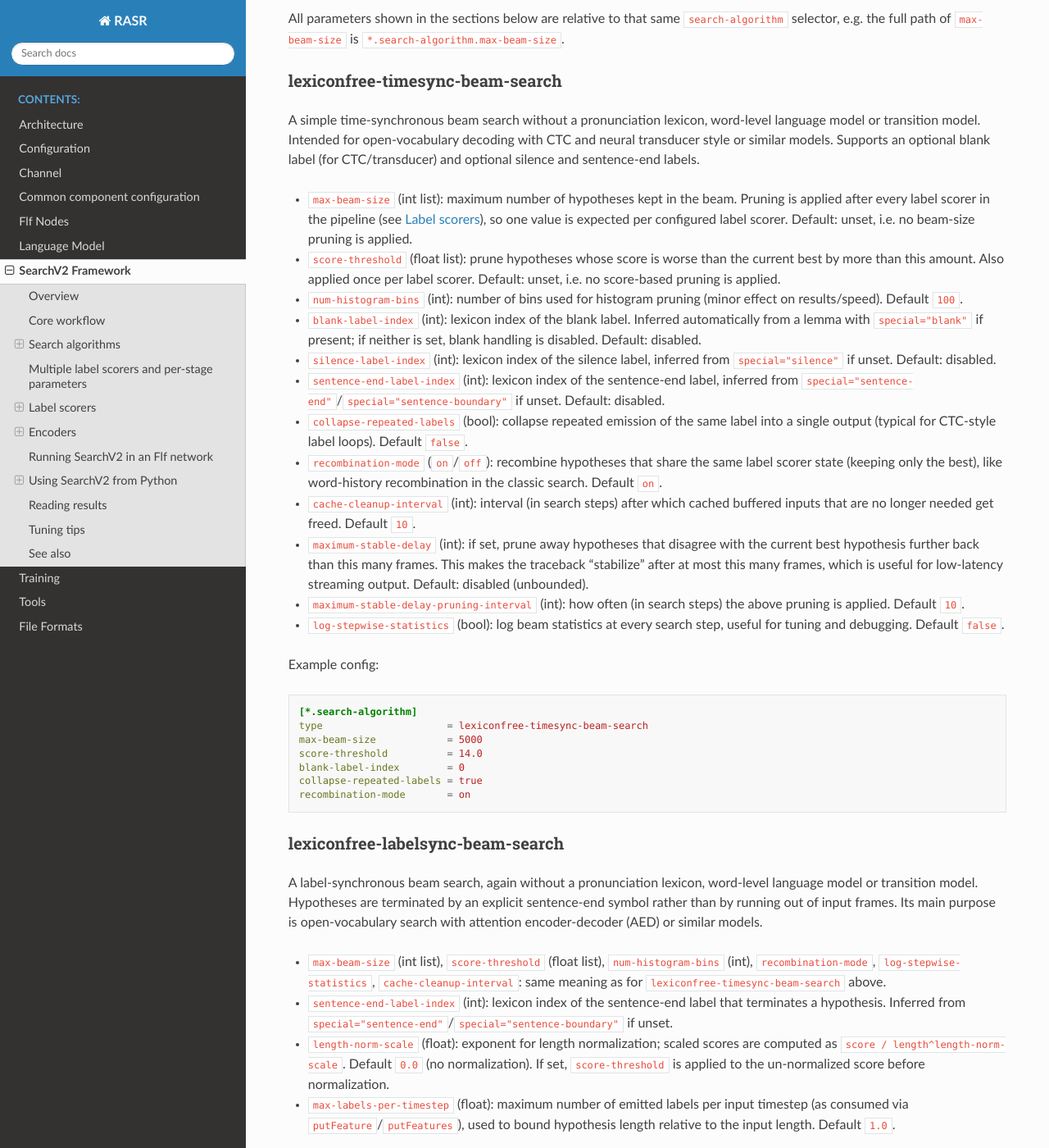
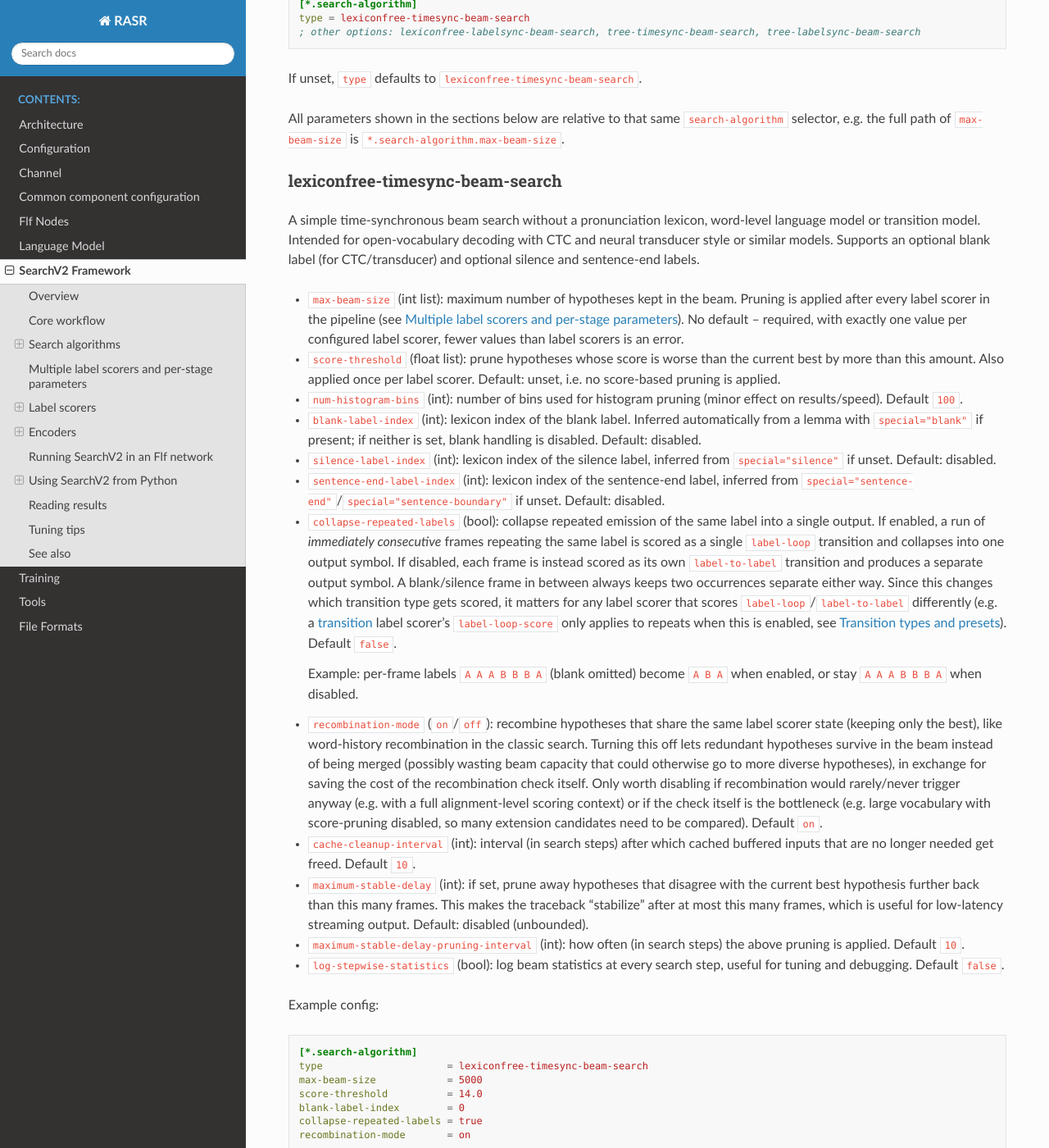
Before and after one commit to rwth-i6/rasr, a Sphinx documentation site: the page built from doc/search_v2.rst, in a window 1280 px wide and 1400 px high, scrolled down 4309 px. Shown: the whole window at 82% size. Built offline with Sphinx 7.4.7 and the Read the Docs theme 3.1.0, drawn with Linux system fonts in a browser that asks for light colours; some of the changed text lies outside the part shown.

Commit message:
Incorporate feedback from code review

```diff
--- a/doc/search_v2.rst
+++ b/doc/search_v2.rst
@@ -22,10 +22,15 @@
 
 * **Classic search** (``Search::SearchAlgorithm``, mostly ``AdvancedTreeSearch``) drives the search with
   acoustic scores from a ``Mm::FeatureScorer`` (GMMs, hybrid NN/HMM). It is used by the :ref:`recognizer` Flf node
-  and by the ``speech-recognizer`` binary.
+  and by the ``speech-recognizer`` binary. A ``Mm::FeatureScorer`` scores purely from the acoustic feature vector
+  of the current frame, independent of hypothesis history. The same feature always yields the same score for a
+  given HMM state, regardless of which hypothesis reaches it.
 * **SearchV2** (``Search::SearchAlgorithmV2``) drives the search by pulling scores directly from one or more
   :ref:`label scorers <SearchV2 Label Scorers>` (typically wrapping an ONNX model). It is used by the
-  :ref:`recognizer-v2` Flf node and by the ``librasr`` Python bindings.
+  :ref:`recognizer-v2` Flf node and by the ``librasr`` Python bindings. Unlike a ``Mm::FeatureScorer``, an
+  ``Nn::LabelScorer`` is context-aware. Each hypothesis carries its own scoring context (e.g. label history or a
+  hidden state), which is extended as the hypothesis grows and forwarded during the search, so the same (acoustic)
+  input can score differently depending on the hypothesis it is scored for.
 
 Use ``SearchV2`` if your acoustic/language model is a neural end-to-end model (CTC, transducer, attention
 encoder-decoder).
@@ -47,9 +52,10 @@
 whether it is invoked by the :ref:`recognizer-v2` node or by Python:
 
 #. Determine which parts of a :ref:`Model Combination <Common component configuration>` the algorithm needs
-   (lexicon, acoustic model, language model, label scorer(s)) and construct them accordingly.
+   (lexicon, state tying and transition model from the acoustic model, language model, label scorer(s)) and
+   construct them accordingly.
 #. Signal the start of a new segment/utterance.
-#. Feed feature vectors one at a time, or in batches, as they become available.
+#. Feed feature vectors one at a time, or in chunks, as they become available.
 #. Optionally trigger explicit decoding steps and query intermediate ("streaming") results.
 #. Signal the end of the segment, which finalizes the search for all fed features.
 #. Retrieve the final result, either as a single-best traceback or as a word lattice.
@@ -182,8 +188,8 @@
 an optional blank label (for CTC/transducer) and optional silence and sentence-end labels.
 
 * ``max-beam-size`` (int list): maximum number of hypotheses kept in the beam. Pruning is applied after every
-  label scorer in the pipeline (see :ref:`SearchV2 Label Scorers`), so one value is expected per configured
-  label scorer. Default: unset, i.e. no beam-size pruning is applied.
+  label scorer in the pipeline (see :ref:`Multiple label scorers and per-stage parameters`). No default -- required,
+  with exactly one value per configured label scorer, fewer values than label scorers is an error.
 * ``score-threshold`` (float list): prune hypotheses whose score is worse than the current best by more than
   this amount. Also applied once per label scorer. Default: unset, i.e. no score-based pruning is applied.
 * ``num-histogram-bins`` (int): number of bins used for histogram pruning (minor effect on results/speed). Default ``100``.
@@ -193,10 +199,24 @@
   Default: disabled.
 * ``sentence-end-label-index`` (int): lexicon index of the sentence-end label, inferred from
   ``special="sentence-end"``/``special="sentence-boundary"`` if unset. Default: disabled.
-* ``collapse-repeated-labels`` (bool): collapse repeated emission of the same label into a single output
-  (typical for CTC-style label loops). Default ``false``.
+* ``collapse-repeated-labels`` (bool): collapse repeated emission of the same label into a single output.
+  If enabled, a run of *immediately consecutive* frames repeating the same label is scored as a single ``label-loop``
+  transition and collapses into one output symbol. If disabled, each frame is instead scored as its own
+  ``label-to-label`` transition and produces a separate output symbol. A blank/silence frame in between always keeps
+  two occurrences separate either way. Since this changes which transition type gets scored, it matters for any label
+  scorer that scores ``label-loop``/``label-to-label`` differently (e.g. a :ref:`transition` label scorer's
+  ``label-loop-score`` only applies to repeats when this is enabled, see :ref:`Transition types and presets`).
+  Default ``false``.
+
+  Example: per-frame labels ``A A A B B B A`` (blank omitted) become ``A B A`` when enabled, or stay
+  ``A A A B B B A`` when disabled.
 * ``recombination-mode`` (``on``/``off``): recombine hypotheses that share the same label scorer state
-  (keeping only the best), like word-history recombination in the classic search. Default ``on``.
+  (keeping only the best), like word-history recombination in the classic search. Turning this off lets
+  redundant hypotheses survive in the beam instead of being merged (possibly wasting beam capacity that could otherwise
+  go to more diverse hypotheses), in exchange for saving the cost of the recombination check itself. Only worth
+  disabling if recombination would rarely/never trigger anyway (e.g. with a full alignment-level scoring
+  context) or if the check itself is the bottleneck (e.g. large vocabulary with score-pruning disabled, so many
+  extension candidates need to be compared). Default ``on``.
 * ``cache-cleanup-interval`` (int): interval (in search steps) after which cached buffered inputs that are no
   longer needed get freed. Default ``10``.
 * ``maximum-stable-delay`` (int): if set, prune away hypotheses that disagree with the current best hypothesis
@@ -225,9 +245,12 @@
 input frames. Its main purpose is open-vocabulary search with attention encoder-decoder (AED) or similar
 models.
 
-* ``max-beam-size`` (int list), ``score-threshold`` (float list), ``num-histogram-bins`` (int),
-  ``recombination-mode``, ``log-stepwise-statistics``, ``cache-cleanup-interval``: same meaning as for
-  ``lexiconfree-timesync-beam-search`` above.
+* ``max-beam-size`` (int list), ``num-histogram-bins`` (int), ``recombination-mode``, ``log-stepwise-statistics``,
+  ``cache-cleanup-interval``: same meaning as for ``lexiconfree-timesync-beam-search`` above.
+* ``score-threshold`` (float list): same meaning as for ``lexiconfree-timesync-beam-search`` above. Always
+  expressed in un-normalized score units, regardless of ``length-norm-scale``. When comparing hypotheses of
+  different lengths (e.g. active vs. already-terminated ones), the threshold is converted into the equivalent
+  length-normalized-score gap using the current best hypothesis's length.
 * ``sentence-end-label-index`` (int): lexicon index of the sentence-end label that terminates a hypothesis.
   Inferred from ``special="sentence-end"``/``special="sentence-boundary"`` if unset.
 * ``length-norm-scale`` (float): exponent for length normalization; scaled scores are computed as
@@ -253,13 +276,15 @@
 A time-synchronous beam search that decodes over a prefix tree built from the pronunciation lexicon. Similar
 in structure to the classic tree search, but scored via label scorer(s) instead of a feature scorer. A
 language model score is added at word ends, to disable it, don't set a file or type for the LM and set its scale
-to ``0.0``. Within-word and word-end hypotheses are pruned separately.
+to ``0.0``. Note that leaving ``type`` unset does not mean no language model is used, RASR then still defaults
+to a zerogram LM (uniform probability over the vocabulary), so ``scale = 0.0`` is what actually silences its
+contribution to the score. Within-word and word-end hypotheses are pruned separately.
 
 This algorithm requires a lexicon, an acoustic model (used only to build the search tree, i.e. for allophones
 and state tying, not for scoring) and a language model, in addition to the label scorer(s).
 
-* ``max-beam-size`` (int list): maximum number of *within-word* hypotheses in the beam, one value per label scorer.
-  Default: unset, i.e. no beam-size pruning is applied.
+* ``max-beam-size`` (int list): maximum number of *within-word* hypotheses in the beam, one value per label
+  scorer. No default -- required, same as for ``lexiconfree-timesync-beam-search`` above.
 * ``max-word-end-beam-size`` (int): maximum number of *word-end* hypotheses kept. If unset, word-end
   hypotheses are pruned together with within-word hypotheses using the same global beam. Default: unset.
 * ``score-threshold`` (float list): score-based pruning of *within-word* hypotheses, one value per label scorer.
@@ -267,7 +292,12 @@
 * ``word-end-score-threshold`` (float): score-based pruning of *word-end* hypotheses, relative to
   ``score-threshold``. If unset, word-end hypotheses use global score pruning. Default: unset.
 * ``num-histogram-bins`` (int): see above. Default ``100``.
-* ``collapse-repeated-labels`` (bool): see above. Default ``false``.
+* ``collapse-repeated-labels`` (bool): same meaning as above, but keep the search tree topology in mind: a
+  label can only "loop" where the tree actually has a matching self-loop edge for it (controlled by
+  ``tree-builder-type`` and the ``allow-label-loop`` parameter, see :ref:`Search tree types`), without one there is
+  nothing to collapse. When enabled, it also blocks a hypothesis from starting a new word with the same
+  (non-blank/silence) label the previous word just ended on, since a tree cannot represent that as a within-word
+  loop. Default ``false``.
 * ``sentence-end-fall-back`` (bool): if no active word-end hypothesis exists at the end of a segment (i.e. every
   surviving hypothesis is still mid-word), controls what happens instead of failing. If enabled, each
   within-word hypothesis falls back to its last completed word, discarding the incomplete final word. If
@@ -304,8 +334,16 @@
     file                     = /path/to/lm.gz
     scale                    = 1.5
 
-The search tree is cached on disk next to the lexicon after it is built the first time, so subsequent runs
-with the same lexicon/acoustic-model configuration start up faster.
+The search tree can be cached on disk so that subsequent runs with the same lexicon/acoustic-model configuration
+start up faster. This is however not automatic, no cache file is configured by default. To enable it, point the
+``search-network.cache-archive`` selector (``global-cache`` by default) at a real file:
+
+.. code-block:: ini
+
+    [*.global-cache]
+    file = /path/to/tree-cache.bin
+
+See :ref:`Memory mapped archives` in :doc:`architecture` for this generic RASR caching mechanism.
 
 tree-labelsync-beam-search
 ^^^^^^^^^^^^^^^^^^^^^^^^^^
@@ -324,10 +362,13 @@
 pronunciation) rather than being configurable as a separate parameter, so that it stays consistent with the label
 index used for the search tree itself.
 
-* ``max-beam-size``, ``max-word-end-beam-size``, ``score-threshold``, ``word-end-score-threshold``,
-  ``num-histogram-bins``, ``sentence-end-fall-back``, ``recombination-mode``, ``log-stepwise-statistics``,
-  ``cache-cleanup-interval``, ``maximum-stable-delay``, ``maximum-stable-delay-pruning-interval``: same meaning
-  and defaults as for ``tree-timesync-beam-search`` above.
+* ``max-beam-size``, ``max-word-end-beam-size``, ``word-end-score-threshold``, ``num-histogram-bins``,
+  ``sentence-end-fall-back``, ``recombination-mode``, ``log-stepwise-statistics``, ``cache-cleanup-interval``,
+  ``maximum-stable-delay``, ``maximum-stable-delay-pruning-interval``: same meaning and defaults as for
+  ``tree-timesync-beam-search`` above.
+* ``score-threshold``: same meaning as for ``tree-timesync-beam-search`` above. Also interacts with
+  ``length-norm-scale`` the same way as for ``lexiconfree-labelsync-beam-search`` above -- always expressed in
+  un-normalized score units.
 * ``length-norm-scale``, ``max-labels-per-timestep``: same meaning and defaults as for
   ``lexiconfree-labelsync-beam-search`` above.
 * ``tree-builder-type`` (enum): the same shared parameter as for ``tree-timesync-beam-search`` (see
@@ -355,6 +396,8 @@
     type                     = ARPA
     file                     = /path/to/lm.gz
     scale                    = 0.8
+
+The same tree caching considerations as for ``tree-timesync-beam-search`` above apply here as well.
 
 Search tree types
 ^^^^^^^^^^^^^^^^^
@@ -460,7 +503,8 @@
 * ``ctc-prefix``: wraps a time-synchronous CTC scorer and derives label-synchronous prefix scores from it
   (useful with ``lexiconfree-labelsync-beam-search``).
 * ``combine``: log-linearly combines multiple sub-label-scorers into one (e.g. AM + LM), configured via nested
-  selectors.
+  selectors. However, separate ``num-label-scorers`` stages with pruning in between should usually be preferred
+  (see :ref:`combine` below for when this one is actually the better choice).
 * ``transition``: returns fixed scores per transition type, useful for e.g. modeling label-loop penalties.
 * ``prior`` / ``no-op``: pass through externally computed scores as-is, optionally subtracting a prior.
 
@@ -700,7 +744,8 @@
 ``no-context-onnx`` or ``encoder-only``) and derives label-*synchronous* prefix scores from it, by summing over
 all the time-synchronous CTC alignments consistent with a given label prefix. This lets a CTC model's scores be
 used together with a label-synchronous search such as ``lexiconfree-labelsync-beam-search``, e.g. to combine an
-AED and a CTC model at the label level.
+AED and a CTC model at the label level. Prefix scores are computed as in algorithm 2 of "Hybrid CTC/Attention
+Architecture for End-to-End Speech Recognition" (Watanabe et al., 2017).
 
 * ``blank-label-index`` (int): index of the blank label in the wrapped CTC scorer's vocabulary. Default ``0``,
   but should always be set explicitly to match your vocabulary.
@@ -727,6 +772,12 @@
 sub-scorers' timeframes. In this way, one can log-linearly combine e.g. an acoustic model scorer and a
 neural language model scorer inside one label-scorer "stage" (as opposed to using two separate
 ``num-label-scorers`` stages with pruning in between).
+
+Every sub-scorer here is evaluated for every hypothesis before any pruning happens, whereas separate stages
+(see :ref:`Multiple label scorers and per-stage parameters`) let cheaper/more-informative scorers prune the beam
+before the remaining, potentially more expensive, scorers run at all. ``combine`` is worth it mainly when pruning
+after a single sub-scorer would discard hypotheses that only look bad in isolation but are fine once the other
+sub-scorer's score is factored in.
 
 * ``num-scorers`` (int): number of sub-scorers to combine. Default ``1``.
 * ``scorer-<i>.*`` (for ``i`` from ``1`` to ``num-scorers``): configuration of the ``i``-th sub-scorer,
@@ -957,7 +1008,9 @@
 * ``config.set(name, value="true")`` : set a single configuration key, e.g. ``config.set("*.search-algorithm.type", "tree-timesync-beam-search")``.
 * ``config.set_from_file(path)`` : load a ``.ini``-style RASR config file, same as ``--config=path`` for the
   command-line tools. Returns ``True`` on success.
-* ``config[name]`` : read back a resolved value (``__getitem__``), returns ``None`` if unset.
+* ``config[name]`` : read back a resolved value (``__getitem__``), returns ``None`` if unset. Always returns a
+  plain ``str`` (or ``None``) regardless of the parameter's actual type, so int/float/bool values need to be
+  parsed by the caller, e.g. ``int(config["*.search-algorithm.max-beam-size"])``.
 * ``config.get_selection()`` / ``config.set_selection(name)`` : get/set the selection root used when resolving relative keys.
 * ``config.resolve(value)`` : resolve ``$(VAR)`` substitutions in a string the same way the config parser does.
 * ``config.enable_logging()`` : turn on RASR's normal log output (XML log to stderr) for this process.
@@ -1027,7 +1080,12 @@
 
 **Traceback / TracebackItem:** a ``Traceback`` is a plain Python list of ``TracebackItem``, each with
 read/write attributes ``lemma`` (str), ``am_score`` (float), ``lm_score`` (float), ``start_time`` (int) and
-``end_time`` (int, both in feature-frame units). ``str(item)`` gives just the lemma.
+``end_time`` (int). For the time-synchronous algorithms, ``start_time``/``end_time`` are in feature-frame units.
+For the label-synchronous ones, they instead give the item's position in the output token sequence, not a frame
+index. ``am_score``/``lm_score`` are already-scaled scores. ``lm_score`` is specifically the classic word-level
+language model's contribution (only used by the ``tree-*`` algorithms), every label scorer's contribution,
+including a neural LM configured as a label scorer, is part of ``am_score`` instead. ``str(item)`` gives just
+the lemma.
 
 **Adjusting scales at runtime** via ``model_combination()``, without touching the config or rebuilding anything:
 
```
Also changed, not shown: other parts of doc/search_v2.rst (+4 -4 lines).
